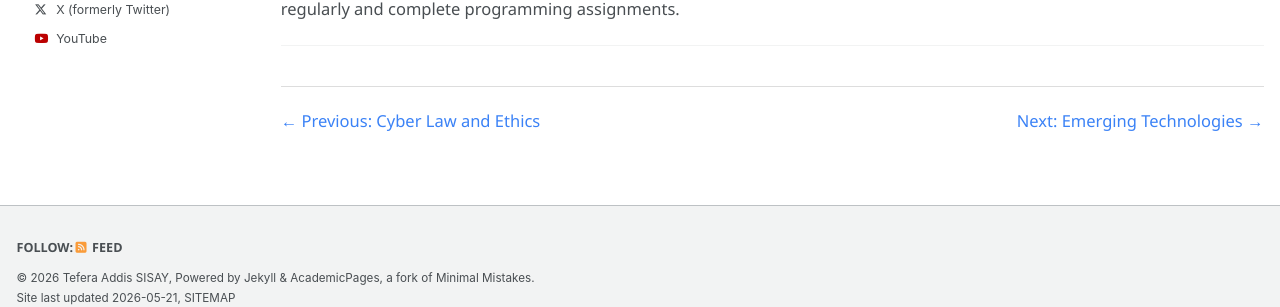
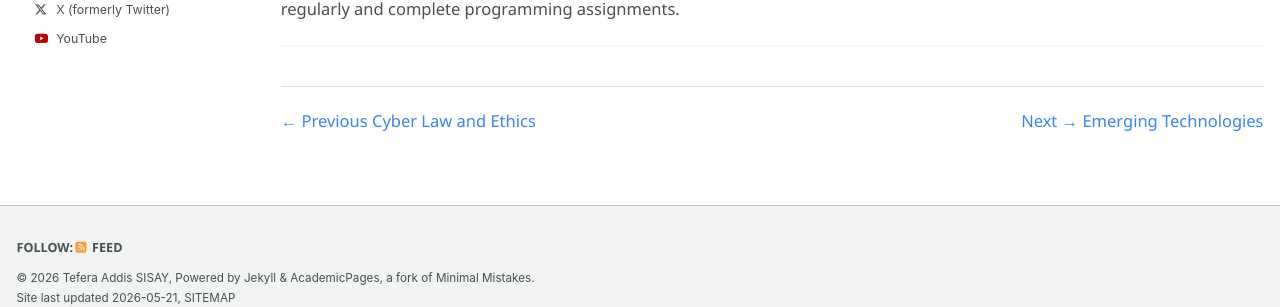
Before and after one commit to tefera-addis-sisay/tefera-addis-sisay.github.io, a Jekyll site: the page built from _teaching/computer-programming-cpp.md, in a window 1280 px wide and 900 px high, scrolled down 1191 px. Shown: the part 565-872 px from the top of the window. Built offline with Jekyll 4.4.1, drawn with Linux system fonts in a browser that asks for light colours; some web fonts are replaced; a script bundle is joined from its source files by our own code; library files that are not in the unit come from our copies.

Commit message:
Update computer-programming-cpp.md

```diff
--- a/_teaching/computer-programming-cpp.md
+++ b/_teaching/computer-programming-cpp.md
@@ -68,13 +68,22 @@
 Students are expected to write code regularly and complete programming assignments.
 
 ---
-
 <div class="post-navigation">
-  {% if page.previous %}
-    <a class="prev" href="{{ page.previous.url }}">&larr; Previous: {{ page.previous.title }}</a>
+  {% if page.previous and page.previous.url %}
+    <a class="nav-card prev" href="{{ page.previous.url }}">
+      <span class="nav-label">← Previous</span>
+      <span class="nav-title">{{ page.previous.title }}</span>
+    </a>
+  {% else %}
+    <div></div>
   {% endif %}
 
-  {% if page.next %}
-    <a class="next" href="{{ page.next.url }}">Next: {{ page.next.title }} &rarr;</a>
+  {% if page.next and page.next.url %}
+    <a class="nav-card next" href="{{ page.next.url }}">
+      <span class="nav-label">Next →</span>
+      <span class="nav-title">{{ page.next.title }}</span>
+    </a>
+  {% else %}
+    <div></div>
   {% endif %}
 </div>
```
